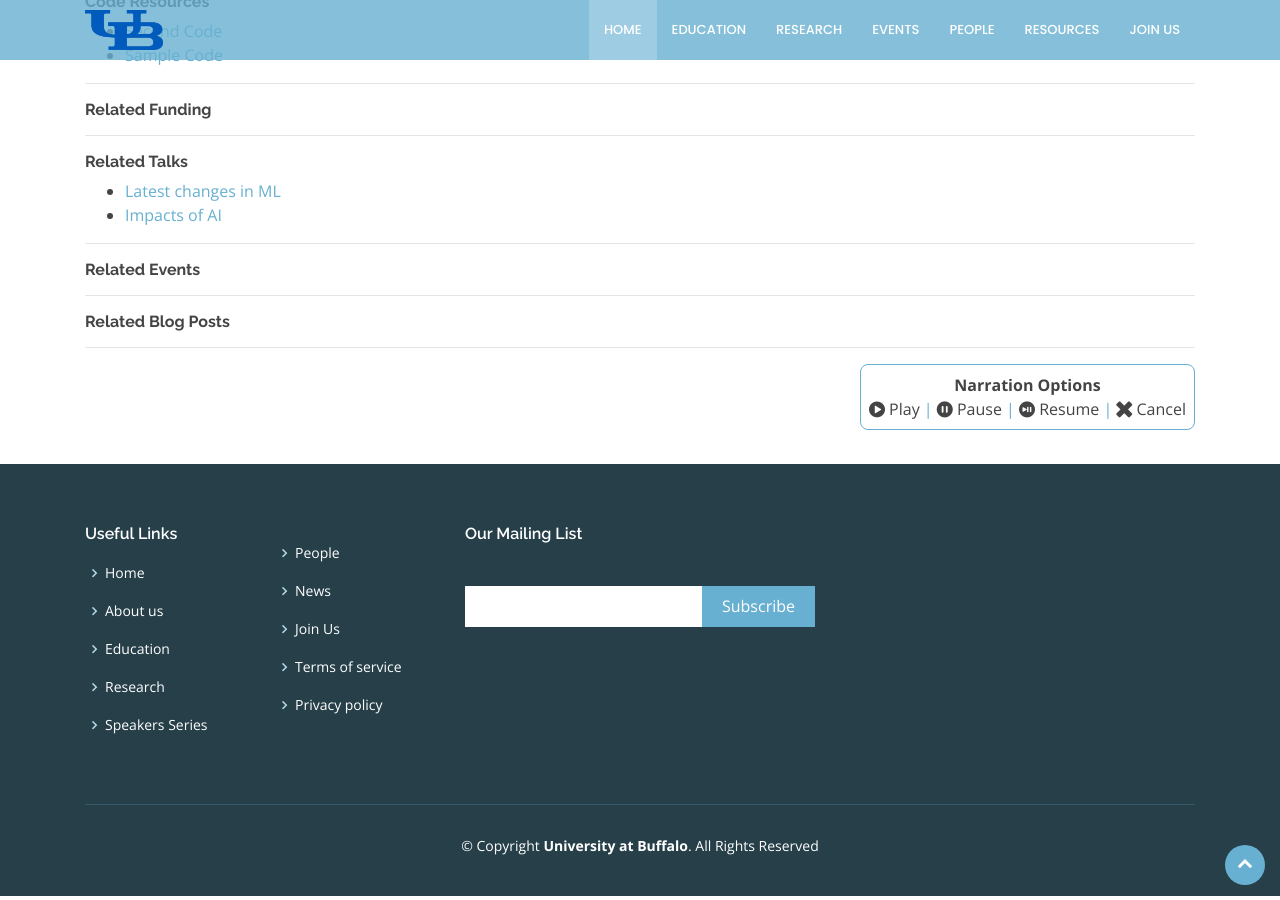
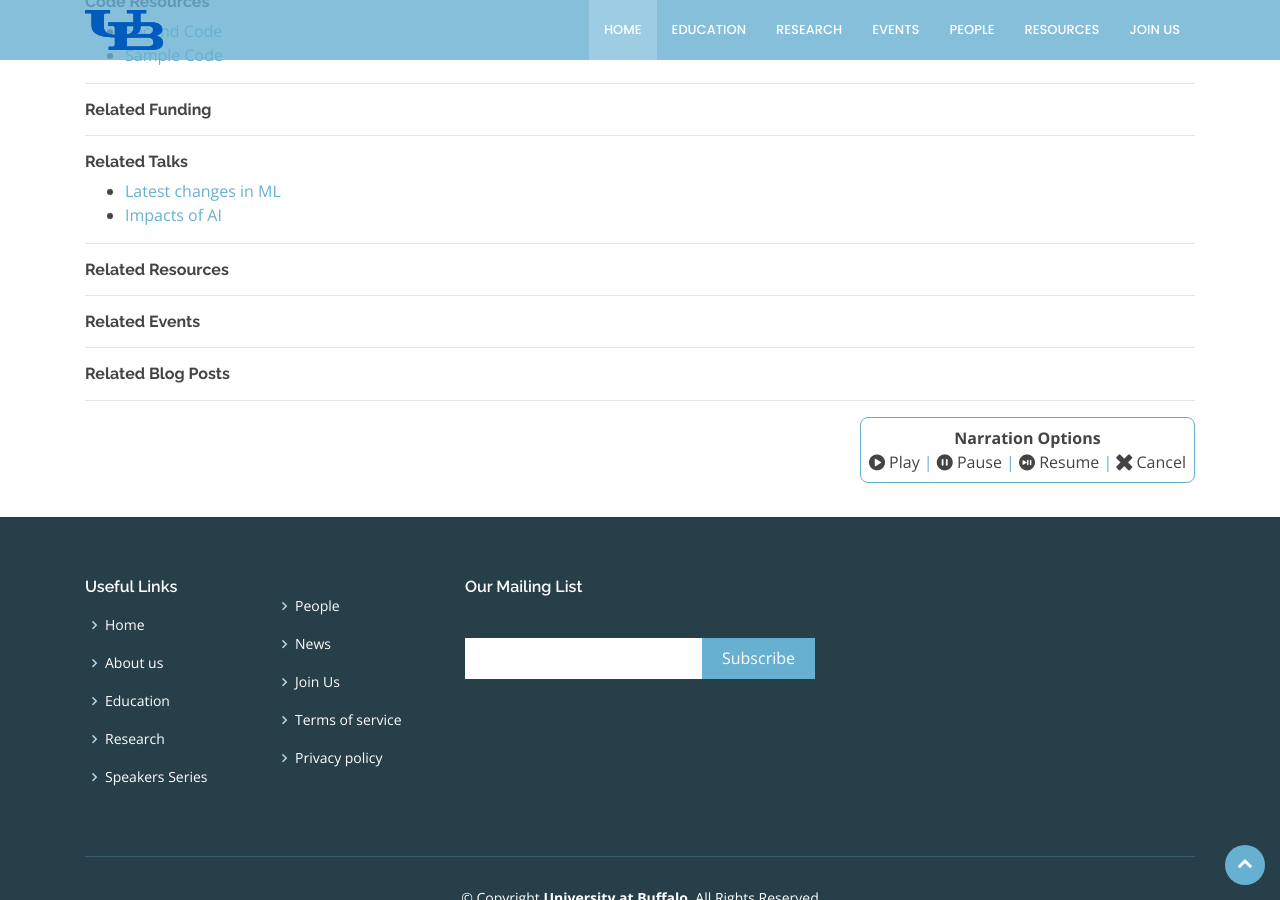
Before and after one commit to Mgeraci19/CS4SG.github.io, a Jekyll site: the page built from _research_projects/fai.md, in a window 1280 px wide and 900 px high, scrolled down 569 px. Built offline with Jekyll 4.4.1, drawn with Linux system fonts in a browser that asks for light colours.

Commit message:
Update research_project.html

```diff
--- a/_layouts/research_project.html
+++ b/_layouts/research_project.html
@@ -87,6 +94,21 @@ layout: default
 
 <!---------------------------->
 
+<h6><b>Related Resources</b></h6>
+<ul class="noBullets">
+{% for res in site.resource_links %}
+    {% if res.tagged_projects contains page.title %}
+    {% assign res_links_array = res.link | split: "," %}
+        {% for lin in res_links_array %}
+          <li><a href="{{ lin }}" target="_blank"><script>findHostname("{{ lin }}")</script></a></li>
+        {% endfor %}
+    {% endif %}
+{% endfor %}
+</ul>
+<hr/>
+
+<!---------------------------->
+
 <h6><b>Related Events</b></h6>
 <hr/>
 <!---------------------------->
```
Also changed, not shown: other parts of _layouts/research_project.html (+7 -0 lines).
